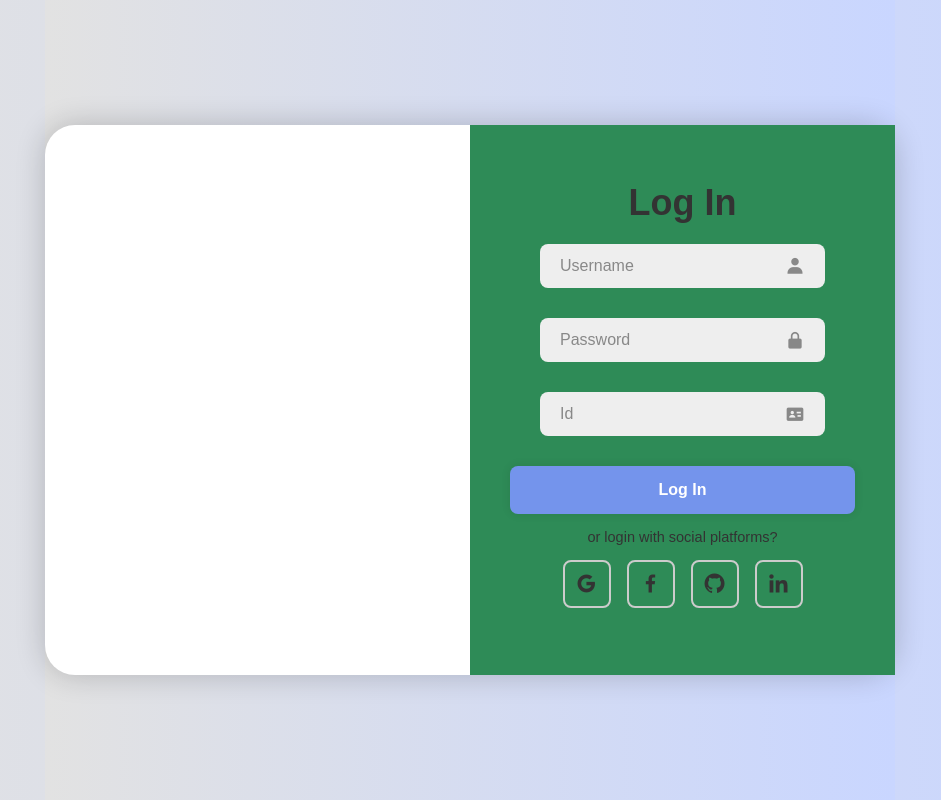
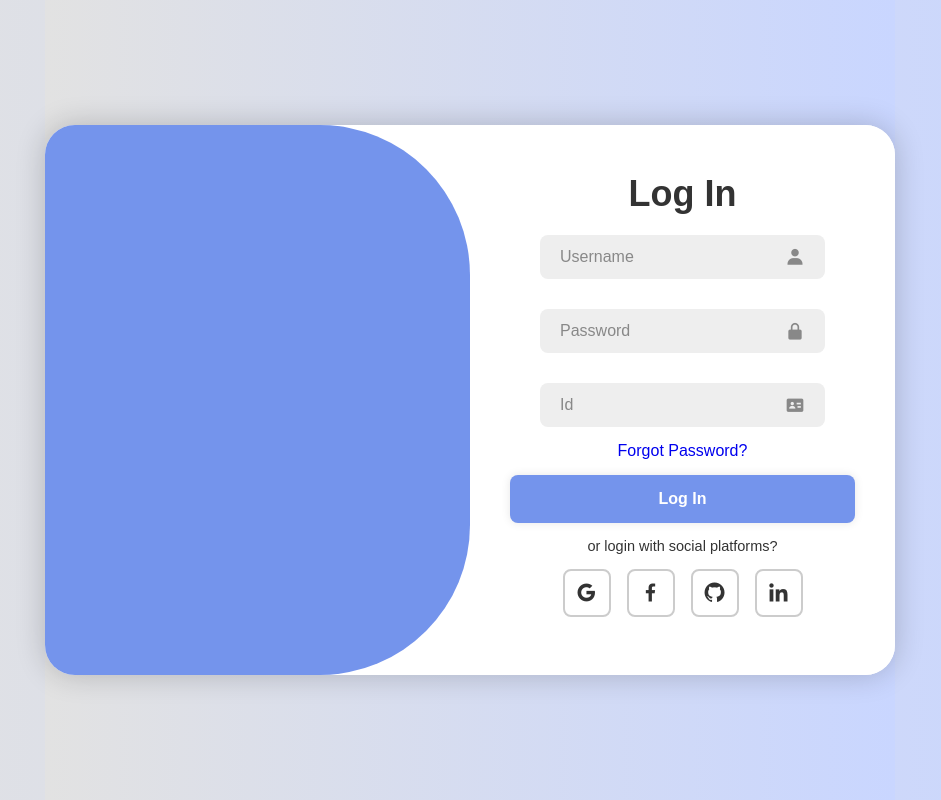
Before and after one commit to kaitoshin2017/online-quiz, a Vue app: page /login in a window 1280 px wide. Shown: the whole page, without its empty margins (170-1111 px from the left). Built offline with nearby package versions, Linux system fonts and the light colour scheme.

Commit message:
updatesz
nyark

```diff
--- a/src/views/LoginView.vue
+++ b/src/views/LoginView.vue
@@ -2,7 +2,7 @@
     <body>
         <link href='https://unpkg.com/boxicons@2.1.4/css/boxicons.min.css' rel='stylesheet'>
         <div class="container">
-            <div class="form-box register">
+            <div class="form-box login">
                 <form action="">
                     <h1>Log In</h1>
                     <div class="input-box">
@@ -17,6 +17,9 @@
                         <input type="id" placeholder="Id" required>
                         <i class='bx bxs-id-card'></i>
                     </div>
+                    <div class="forgot-link">
+                        <a href="#">Forgot Password?</a>
+                    </div>
                     <button type="submit" class="btn">Log In</button>
                     <p>or login with social platforms?</p>
                     <div class="social-icons">
@@ -26,6 +29,41 @@
                         <a href="#"><i class='bx bxl-linkedin' ></i></a>
                     </div>
                 </form>
+            </div>
+
+
+            <div class="form-box register">
+                <form action="">
+                    <h1>Registration Form</h1>
+                    <div class="input-box">
+                        <input type="text" placeholder="Username" required>
+                        <i class='bx bxs-user'></i>
+                    </div>
+                    <div class="input-box">
+                        <input type="password" placeholder="Password" required>
+                        <i class='bx bxs-lock-alt' ></i>
+                    </div>
+                    <div class="input-box">
+                        <input type="id" placeholder="Id" required>
+                        <i class='bx bxs-id-card'></i>
+                    </div>
+                    <button type="submit" class="btn">Register</button>
+                    <p>or register with social platforms?</p>
+                    <div class="social-icons">
+                        <a href="#"><i class='bx bxl-google' ></i></a>
+                        <a href="#"><i class='bx bxl-facebook' ></i></a>
+                        <a href="#"><i class='bx bxl-github' ></i></a>
+                        <a href="#"><i class='bx bxl-linkedin' ></i></a>
+                    </div>
+                </form>
+            </div>
+
+            <div class="toggle-box">
+                <div class="toggle-panel toggle-left">
+                    <h1>Hello, Welcome!</h1>
+                    <p>Sign Up</p>
+                    <button class="btn register-btn">Register</button>
+                </div>
             </div>
         </div>
     </body>
@@ -54,6 +92,7 @@ body {
     background: #fff;
     border-radius: 30px;
     box-shadow: 0 0 30px rgba(0, 0, 0, .2);
+    overflow: hidden;
 }
 
 .form-box {
@@ -61,7 +100,7 @@ body {
     right: 0;
     width: 50%;
     height: 100%;
-    background: seagreen;
+    background: #fff;
     display: flex;
     align-items: center;
     color: #333;
@@ -69,6 +108,9 @@ body {
     padding: 40px;
 }
 
+.form-box.register {
+    visibility: hidden;
+}
 form {
     width: 100%;
 }
@@ -114,6 +156,9 @@ form {
     text-decoration: none;
 }
 
+.forgot-link a{
+    text-decoration: none;
+}
 .btn  {
     width: 100%;
     height: 48px;
@@ -142,4 +187,45 @@ form {
     text-decoration: none;
     margin: 0 8px;
 }
+
+.toggle-box {
+    position: absolute;
+    width: 100%;
+    height: 100%;
+}
+
+.toggle-box::before {
+    content: '';
+    position: absolute;
+    left: -250%;
+    width: 300%;
+    height: 100%;
+    background: #7494ec;
+    border-radius: 150px;
+    z-index: 2;
+}
+
+.toggle-panel {
+    position: absolute;
+    width: 50%;
+    height: 100%;
+    /* background: seagreen; */
+    color: #fff;
+    display: flex;
+    flex-direction: column;
+    justify-content: center;
+    align-items: center;
+}
+
+.toggle-panel p {
+    margin-bottom: 20px;
+}
+
+.toggle-panel .btn {
+    width: 160px;
+    height: 46px;
+    background: transparent;
+    border: 2px solid #fff;
+    box-shadow: none;
+}
 </style>
```
